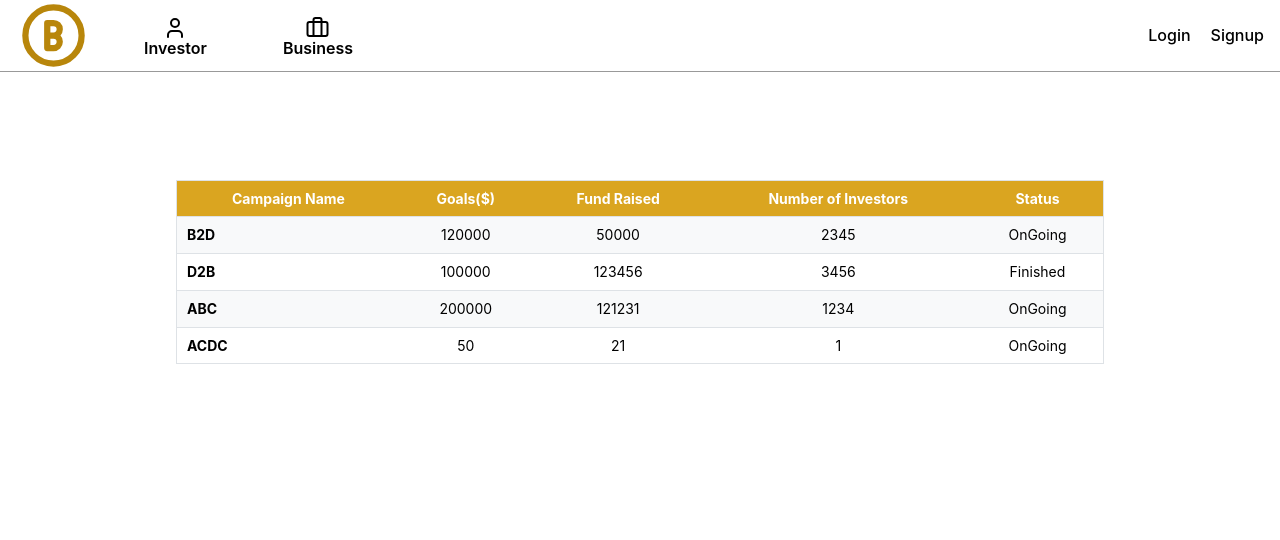
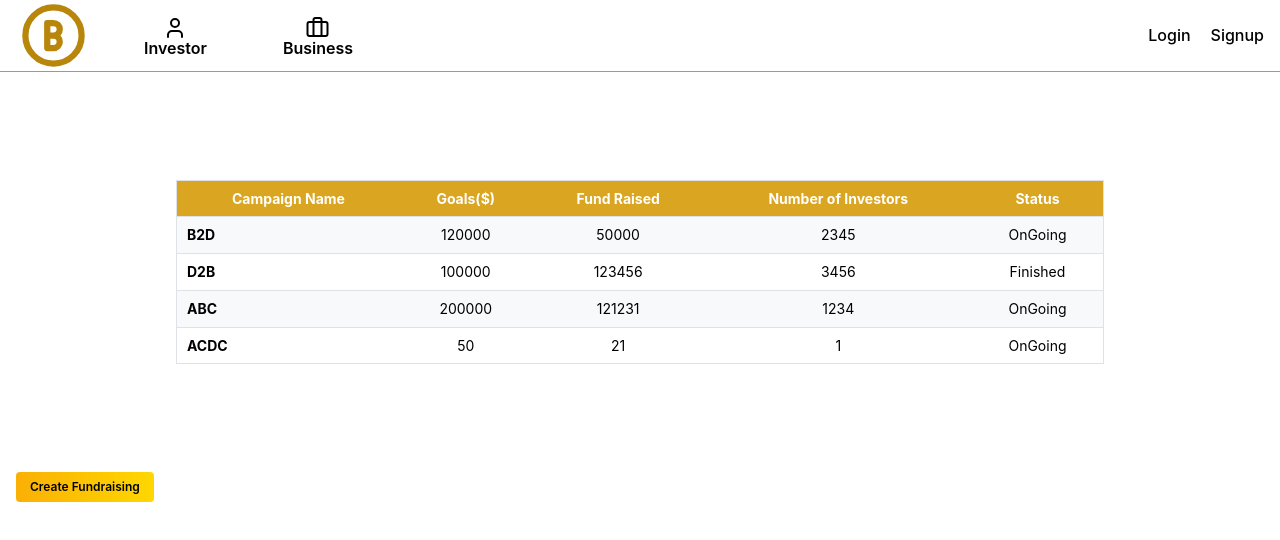
Before and after one commit to B2Dventures/B2Dventures, a Next.js app: page /business in a window 1280 px wide. Shown: the top 540 px of the page. Built offline with nearby package versions, Linux system fonts and the light colour scheme.

Commit message:
add basic link and create campaign button

```diff
--- /dev/null
+++ b/src/app/business/business.module.css
@@ -0,0 +1,5 @@
+.container {
+  flex-direction: column;
+  align-items: center;
+  justify-content: space-around;
+}
--- a/src/app/business/page.tsx
+++ b/src/app/business/page.tsx
@@ -2,15 +2,21 @@
 
 import {Header} from "@/components/Header/Header";
 import { CampaignTable } from "@/components/CampaignTable/CampaignTable";
-import { Container } from '@mantine/core';
+import {Button, Container} from '@mantine/core';
+import classes from "./business.module.css";
+import React from "react";
+import {NavItem} from "@/components/Header/NavItem/NavItem";
 
 
 export default function Home() {
     return (
         <main>
             <Header/>
-            <Container size={1440}>
+            <Container size={1440} className={classes.container}>
                 <CampaignTable/>
+                <Button size='xs' variant="gradient" gradient={{ from: 'yellow', to: 'gold', deg: 90 }}>
+                    <NavItem label="Create Fundraising" link="/createFund" />
+                </Button>
             </Container>
         </main>
     );
```
